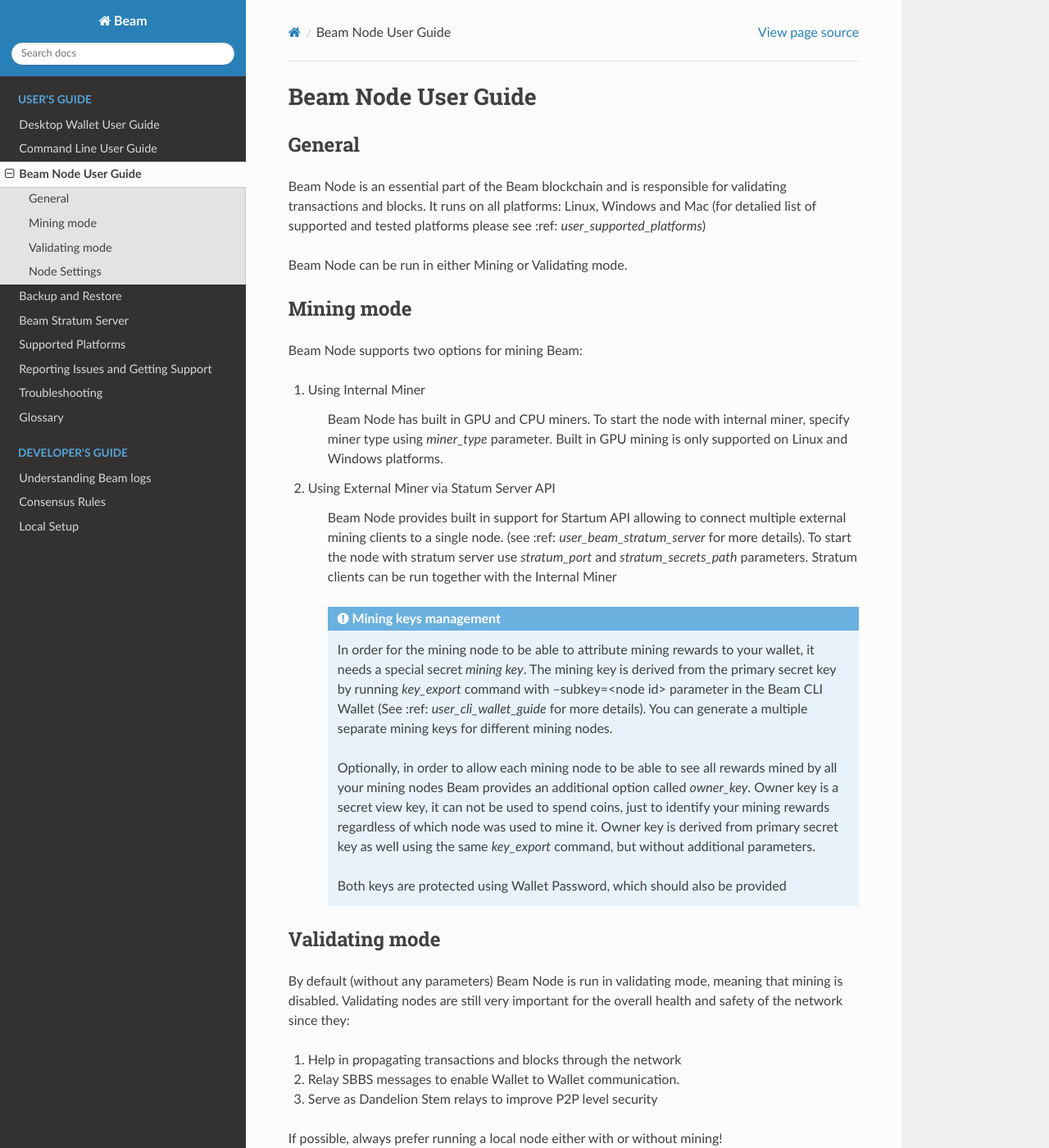
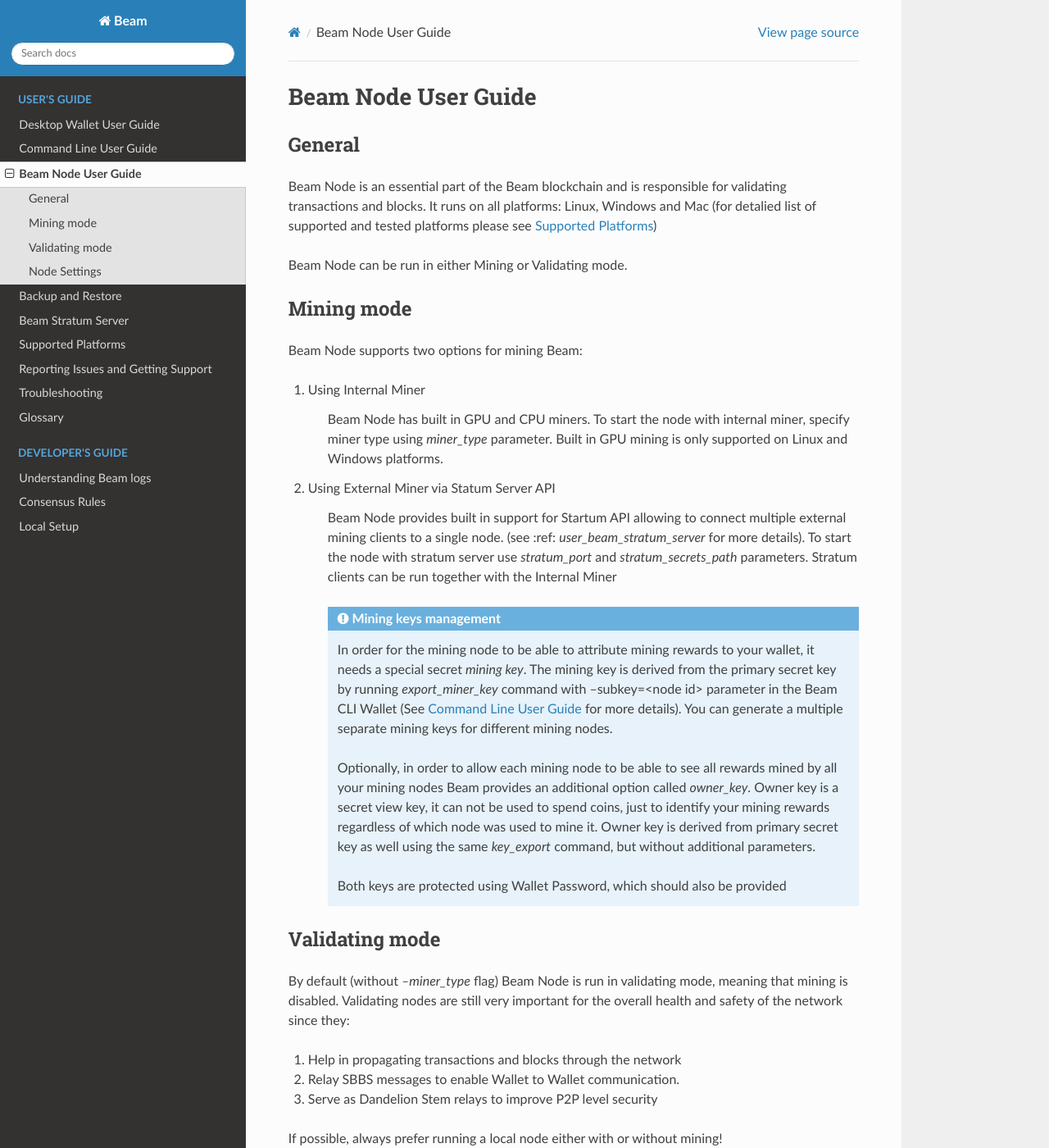
Before and after one commit to BeamMW/beam-docs, a Sphinx documentation site: the page built from source/rtd_pages/user_beam_node_guide.rst, in a window 1280 px wide and 1400 px high. Shown: the whole window at 82% size. Built offline with Sphinx 7.4.7 and the Read the Docs theme 2.0.0, drawn with Linux system fonts in a browser that asks for light colours; the version number could not be read and is left out; some of the changed text lies outside the part shown.

Commit message:
Cosmetic fixes

```diff
--- a/source/rtd_pages/user_backup_restore.rst
+++ b/source/rtd_pages/user_backup_restore.rst
@@ -31,7 +31,7 @@
 
 ::
 
-    ./beam-wallet restore --wallet_phrase=<semicolon separated list of 12 seed phrase words>;
+    ./beam-wallet restore --seed_phrase=<semicolon separated list of 12 seed phrase words>;
 
 Now you need to export the owner key by running:
 
@@ -55,7 +55,7 @@
 
     ./beam-wallet listen -n <ip and port of your node, ex:127.0.0.1:10000>
 
-After wallet syncrhonizes, use `info` command to check wallet status
+After wallet syncrhonizes, use :bash:`info` command to check wallet status
 
 ::
 
--- a/source/rtd_pages/user_beam_node_guide.rst
+++ b/source/rtd_pages/user_beam_node_guide.rst
@@ -9,7 +9,7 @@
 ------------------------
 
 
-Beam Node is an essential part of the Beam blockchain and is responsible for validating transactions and blocks. It runs on all platforms: Linux, Windows and Mac (for detalied list of supported and tested platforms please see :ref: `user_supported_platforms`)
+Beam Node is an essential part of the Beam blockchain and is responsible for validating transactions and blocks. It runs on all platforms: Linux, Windows and Mac (for detalied list of supported and tested platforms please see :ref:`user_supported_platforms`)
 
 
 Beam Node can be run in either Mining or Validating mode.
@@ -30,7 +30,7 @@
 
     .. admonition:: Mining keys management
 
-        In order for the mining node to be able to attribute mining rewards to your wallet, it needs a special secret *mining key*. The mining key is derived from the primary secret key by running `key_export` command with --subkey=<node id> parameter in the Beam CLI Wallet (See :ref: `user_cli_wallet_guide` for more details). You can generate a multiple separate mining keys for different mining nodes.
+        In order for the mining node to be able to attribute mining rewards to your wallet, it needs a special secret *mining key*. The mining key is derived from the primary secret key by running `export_miner_key` command with --subkey=<node id> parameter in the Beam CLI Wallet (See :ref:`user_cli_wallet_guide` for more details). You can generate a multiple separate mining keys for different mining nodes.
 
         Optionally, in order to allow each mining node to be able to see all rewards mined by all your mining nodes Beam provides an additional option called `owner_key`. Owner key is a secret view key, it can not be used to spend coins, just to identify your mining rewards regardless of which node was used to mine it. Owner key is derived from primary secret key as well using the same `key_export` command, but without additional parameters.
 
@@ -43,7 +43,7 @@
 Validating mode
 ------------------------
 
-By default (without any parameters) Beam Node is run in validating mode, meaning that mining is disabled. Validating nodes are still very important for the overall health and safety of the network since they:
+By default (without `--miner_type` flag) Beam Node is run in validating mode, meaning that mining is disabled. Validating nodes are still very important for the overall health and safety of the network since they:
 
 1. Help in propagating transactions and blocks through the network
 2. Relay SBBS messages to enable Wallet to Wallet communication.
--- a/source/rtd_pages/user_cli_wallet_guide.rst
+++ b/source/rtd_pages/user_cli_wallet_guide.rst
@@ -66,9 +66,9 @@
    Seed phrase is the **most important secret** you need to keep to protect your funds. Anyone knowing the seed phrase will be able to control all your funds regardless of any other infomation. When generating new wallet each and every time, the safest scenario would be to make it on a secure air-gapped machine in a private environment and always keep the wallet phrase in a secret and protected place.
 
 
-The following line indicates that a new temporary :ref:`SBBS<sbbs>` address has been generated. This address is valid for the next 24 hours and can be used to recive coins. To generate new addresses see 'Creating new receive address' section below.
+The following line indicates that a new temporary :ref:`SBBS<sbbs>` address has been generated. This address is valid for the next 24 hours and can be used to recieve coins. To generate new addresses see 'Creating new receive address' section below.
 
-After wallet initialization is succeeded a ``wallet.db`` file is created in the same folder the wallet was run at. ``wallet.db`` is the wallet database file which is encrypted with the Wallet Password and contains the entire transaction history, keys and all the rest of the wallet metadata. If this file is deleted or lost, for any reason, you can always restore your funds using the Seed Phrase, however you will lose all transaction history and any additional metadata stored in the wallet database. To understand how to backup and restore the ``wallet.db`` file please check the `Backup and Restore` page.
+After wallet initialization is succeeded a ``wallet.db`` file is created in the same folder the wallet was run at. ``wallet.db`` is the wallet database file which is encrypted with the Wallet Password and contains the entire transaction history, keys and all the rest of the wallet metadata. If this file is deleted or lost, for any reason, you can always restore your funds using the Seed Phrase, however you will lose all transaction history and any additional metadata stored in the wallet database. To understand how to backup and restore the ``wallet.db`` file please check the :ref:`Backup and Restore` page.
 
 In addition to the ``wallet.db file``, you will see the ``logs`` folder. A new log file is created every time you run the CLI wallet. Please attach logs to any support request you might send. See `Reporting Issues and Getting Support` section, for more details.
 
--- a/source/rtd_pages/user_supported_platforms.rst
+++ b/source/rtd_pages/user_supported_platforms.rst
@@ -13,12 +13,12 @@
 	:fa:`database` ``5GB`` of free RAM
 	:fa:`hdd-o` ``10GB`` of free Disk (*the size of the block chain increases over time*)
 
-	:fa:`mac` ``64-bit`` Mac OS 10.13 or higher
+	:fa:`apple` ``64-bit`` Mac OS 10.13 or higher
 	:fa:`microchip` ``64-bit`` Processor
 	:fa:`database` ``5GB`` of free RAM
 	:fa:`hdd-o` ``10GB`` of free Disk (*the size of the block chain increases over time*)
 
-	:fa:`win` ``64-bit`` Windows 8 or higher
+	:fa:`windows` ``64-bit`` Windows 8 or higher
 	:fa:`microchip` ``64-bit`` Processor
 	:fa:`database` ``5GB`` of free RAM
 	:fa:`hdd-o` ``10GB`` of free Disk (*the size of the block chain increases over time*)
```
Also changed, not shown: other parts of source/rtd_pages/user_beam_node_guide.rst (+1 -1 lines).
